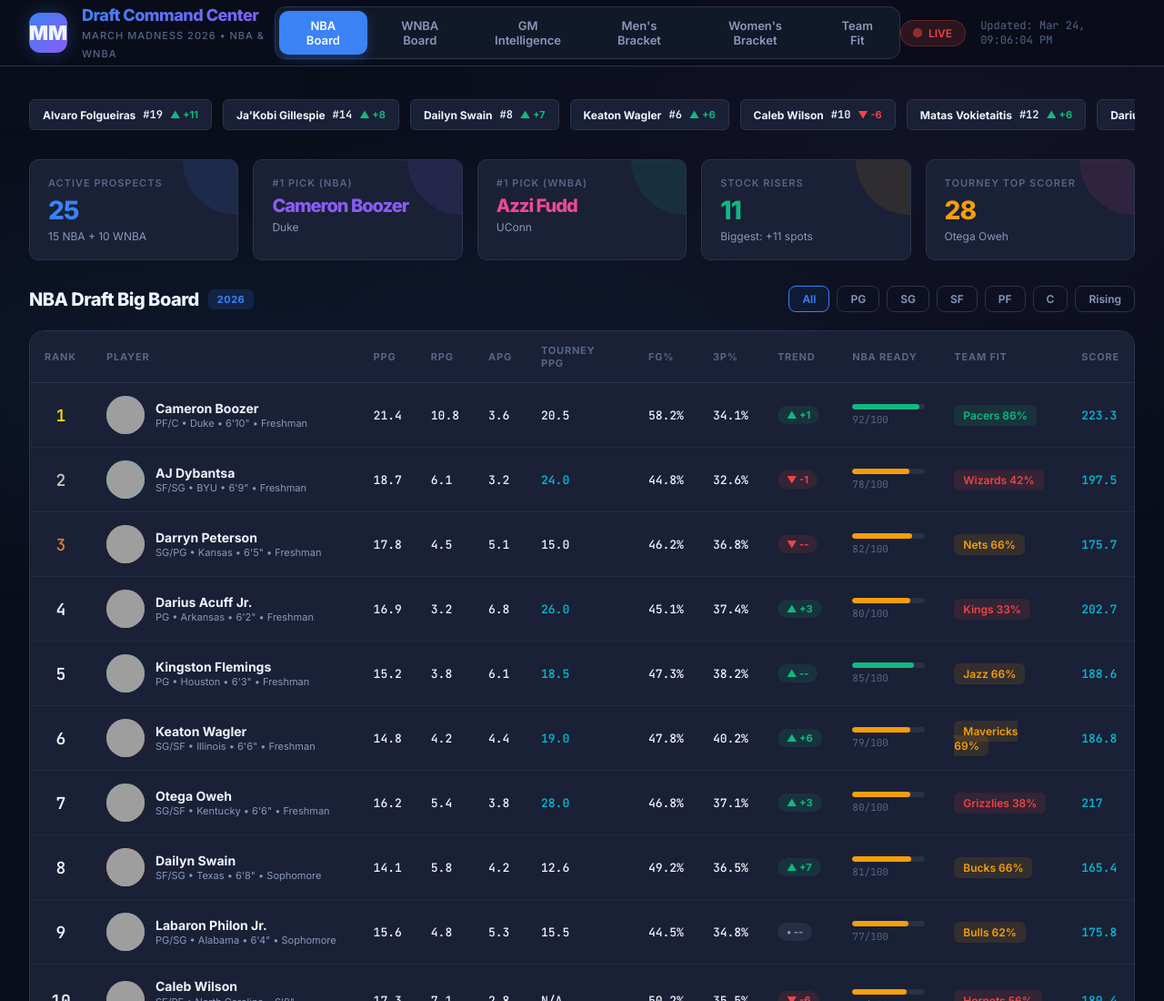
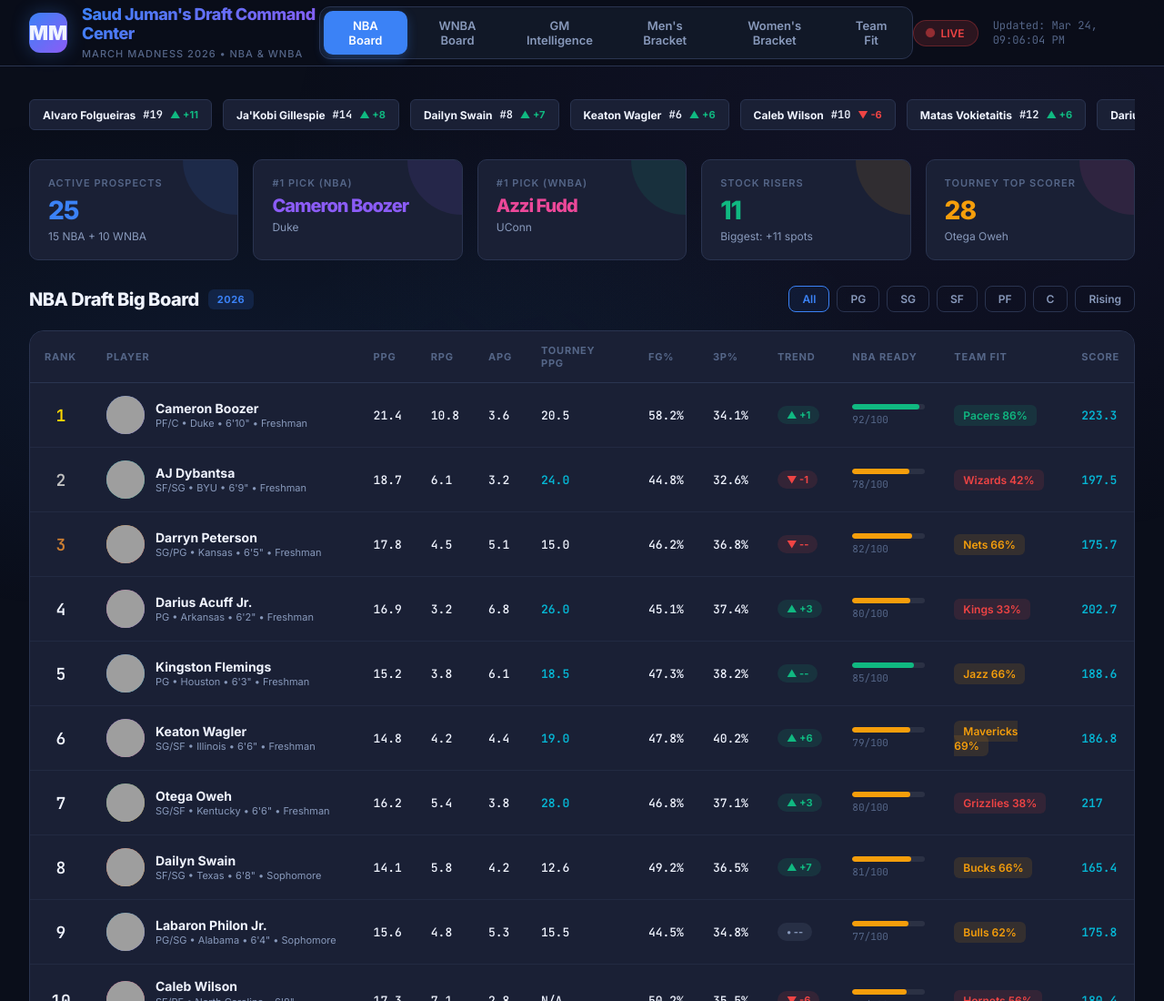
Before and after one commit to saudjuman-dev/march-madness-draft-dashboard, a website: page public/index.html in a window 1280 px wide. Shown: the top 1100 px of the page at 91% size. Drawn offline with Linux system fonts and the light colour scheme; grey boxes are pictures that could not be loaded.

Commit message:
Brand dashboard as Saud Juman's Draft Command Center

```diff
--- a/public/index.html
+++ b/public/index.html
@@ -3,7 +3,7 @@
 <head>
   <meta charset="UTF-8">
   <meta name="viewport" content="width=device-width, initial-scale=1.0">
-  <title>March Madness Draft Command Center 2026</title>
+  <title>Saud Juman's Draft Command Center 2026</title>
   <link rel="preconnect" href="https://fonts.googleapis.com">
   <link href="https://fonts.googleapis.com/css2?family=Inter:wght@300;400;500;600;700;800;900&family=JetBrains+Mono:wght@400;500;600&display=swap" rel="stylesheet">
   <script src="data.js"></script>
@@ -539,7 +539,7 @@
     <div class="logo-area">
       <div class="logo-icon">MM</div>
       <div class="logo-text">
-        <h1>Draft Command Center</h1>
+        <h1>Saud Juman's Draft Command Center</h1>
         <span>March Madness 2026 &bull; NBA &amp; WNBA</span>
       </div>
     </div>
```
